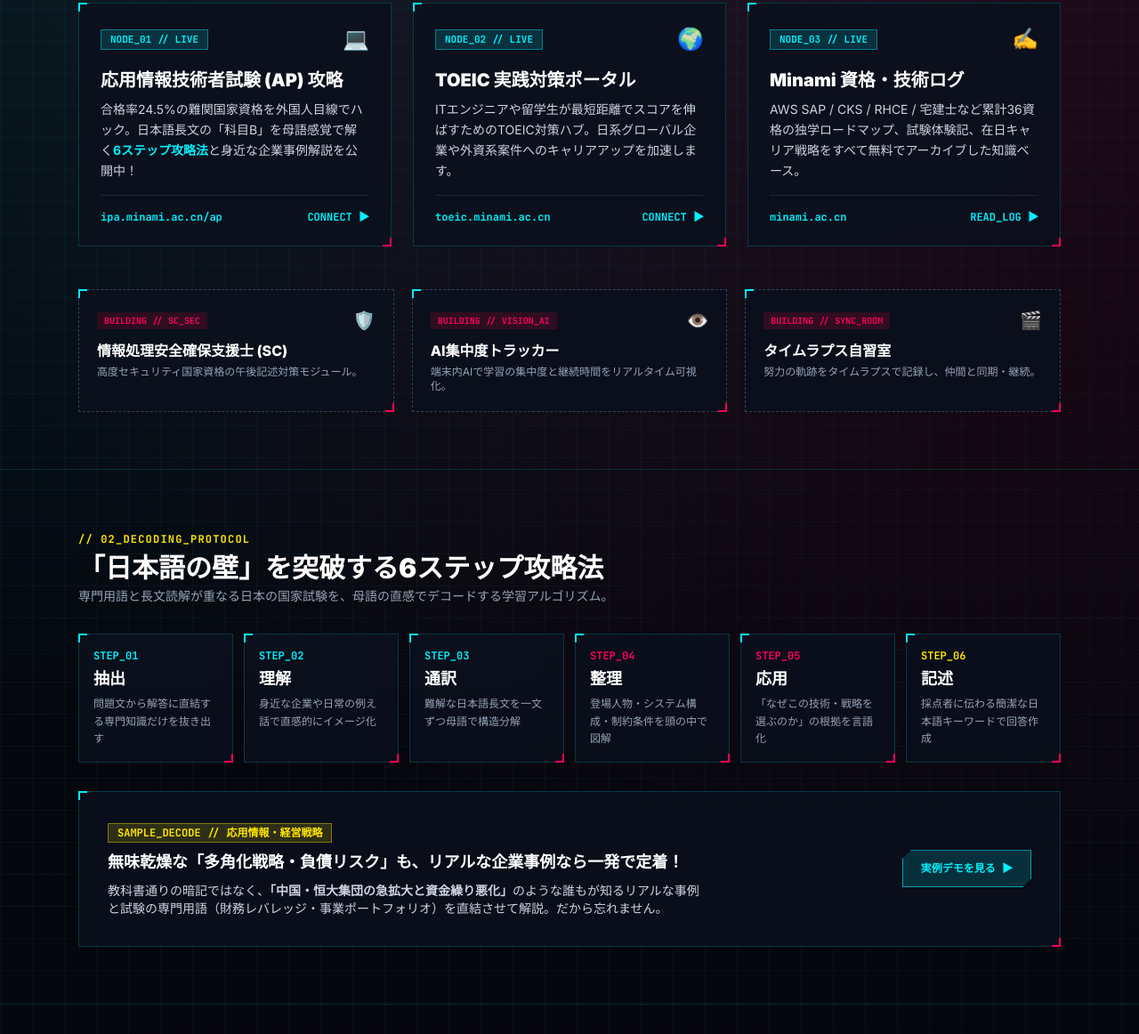
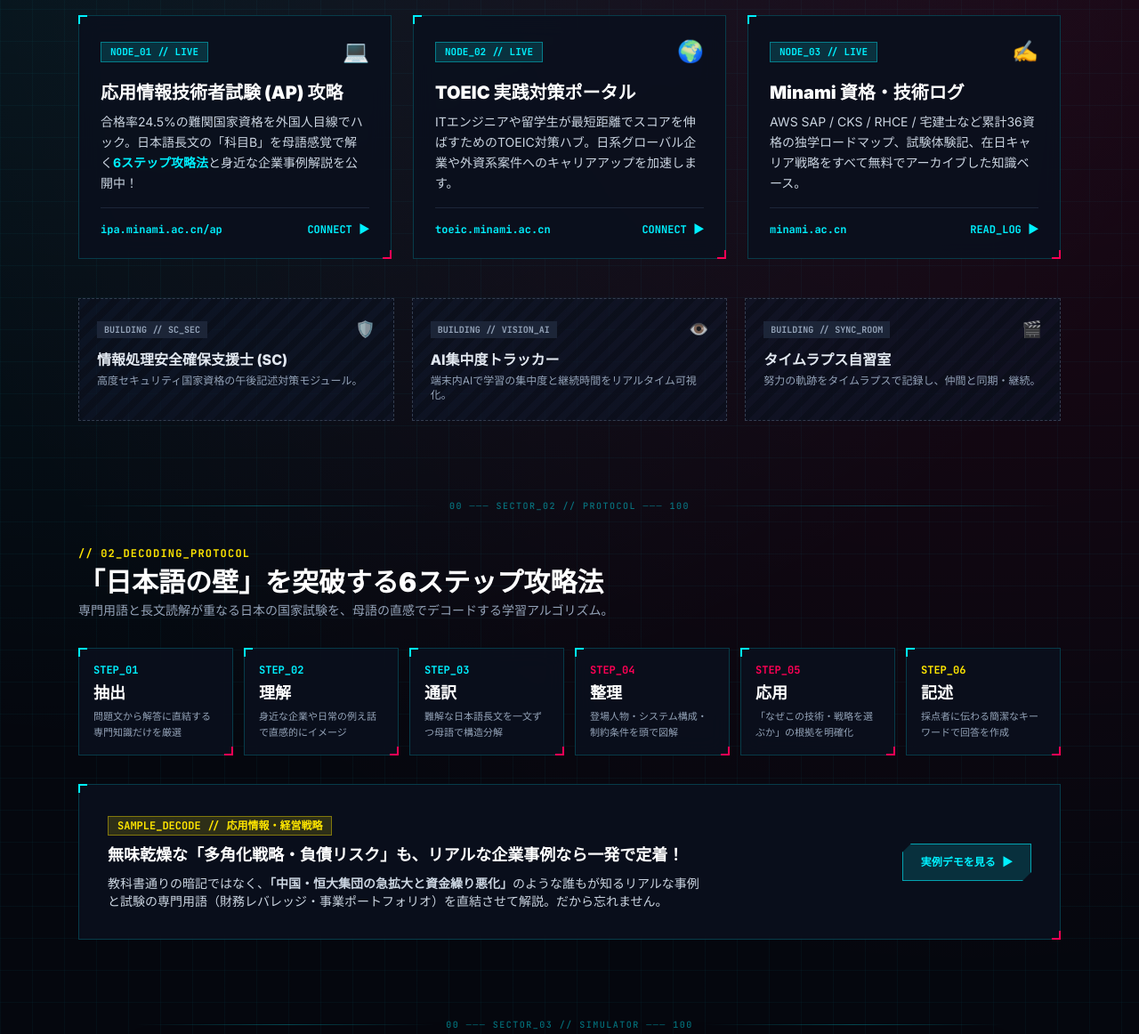
Before and after one commit to roiminami/FOUCUSLINK, a plain HTML site: page index.html in a window 1280 px wide. Shown: the part 926-2088 px from the top of the page at 89% size. Drawn offline with nearby package versions, Linux system fonts and the light colour scheme.

Commit message:
Update index.html

```diff
--- a/index.html
+++ b/index.html
@@ -18,19 +18,24 @@
       --cyber-orange: #ff6b00;
     }
 
+    html, body {
+      overflow-x: hidden;
+      max-width: 100%;
+    }
+
     body {
       font-family: 'Inter', 'Noto Sans JP', -apple-system, BlinkMacSystemFont, sans-serif;
       background-color: var(--bg-void);
       color: #e2e8f0;
       background-image:
-        radial-gradient(circle at 15% 10%, rgba(0, 240, 255, 0.12), transparent 38%),
-        radial-gradient(circle at 85% 20%, rgba(255, 0, 85, 0.12), transparent 38%),
-        linear-gradient(rgba(0, 240, 255, 0.04) 1px, transparent 1px),
-        linear-gradient(90deg, rgba(0, 240, 255, 0.04) 1px, transparent 1px);
+        radial-gradient(circle at 15% 10%, rgba(0, 240, 255, 0.11), transparent 38%),
+        radial-gradient(circle at 85% 20%, rgba(255, 0, 85, 0.11), transparent 38%),
+        linear-gradient(rgba(0, 240, 255, 0.035) 1px, transparent 1px),
+        linear-gradient(90deg, rgba(0, 240, 255, 0.035) 1px, transparent 1px);
       background-size: 100% 100%, 100% 100%, 36px 36px, 36px 36px;
     }
 
-    /* 轻微 CRT 扫描线氛围层（不遮挡阅读） */
+    /* 轻微 CRT 扫描线氛围层 */
     body::after {
       content: "";
       position: fixed;
@@ -41,7 +46,7 @@
         0deg,
         rgba(0, 0, 0, 0) 0px,
         rgba(0, 0, 0, 0) 3px,
-        rgba(0, 240, 255, 0.018) 4px
+        rgba(0, 240, 255, 0.016) 4px
       );
     }
 
@@ -59,12 +64,13 @@
       filter: brightness(1.12);
     }
 
-    /* 赛博 HUD 卡片与四隅瞄准框 */
+    /* 精确对齐四隅准星的硬朗 HUD 卡片 */
     .cyber-card {
       position: relative;
-      background: rgba(11, 16, 29, 0.88);
+      border-radius: 0 !important;
+      background: rgba(11, 16, 29, 0.9);
       backdrop-filter: blur(12px);
-      border: 1px solid rgba(0, 240, 255, 0.18);
+      border: 1px solid rgba(0, 240, 255, 0.2);
       transition: transform 0.24s cubic-bezier(0.34, 1.56, 0.64, 1), border-color 0.2s ease, box-shadow 0.2s ease;
     }
     .cyber-card::before,
@@ -74,6 +80,7 @@
       width: 10px;
       height: 10px;
       pointer-events: none;
+      z-index: 2;
       transition: all 0.2s ease;
     }
     .cyber-card::before {
@@ -89,14 +96,53 @@
       border-right: 2px solid var(--cyber-magenta);
     }
     .cyber-card:hover {
-      transform: translateY(-5px);
-      border-color: rgba(0, 240, 255, 0.65);
-      box-shadow: 0 0 28px rgba(0, 240, 255, 0.18), inset 0 0 18px rgba(0, 240, 255, 0.05);
+      transform: translateY(-4px);
+      border-color: rgba(0, 240, 255, 0.7);
+      box-shadow: 0 0 26px rgba(0, 240, 255, 0.16), inset 0 0 16px rgba(0, 240, 255, 0.05);
     }
     .cyber-card:hover::before,
     .cyber-card:hover::after {
       width: 16px;
       height: 16px;
+    }
+
+    /* 开发中模块：全息幽灵线框态（低饱和降噪，不抢主视觉） */
+    .cyber-ghost {
+      position: relative;
+      border-radius: 0 !important;
+      background:
+        repeating-linear-gradient(
+          -45deg,
+          rgba(15, 23, 42, 0.65),
+          rgba(15, 23, 42, 0.65) 8px,
+          rgba(11, 16, 29, 0.85) 8px,
+          rgba(11, 16, 29, 0.85) 16px
+        );
+      border: 1px dashed rgba(100, 116, 139, 0.45);
+      transition: all 0.22s ease;
+    }
+    .cyber-ghost:hover {
+      transform: translateY(-3px);
+      border-color: rgba(255, 0, 85, 0.65);
+      box-shadow: 0 0 20px rgba(255, 0, 85, 0.14);
+    }
+
+    /* 赛博坐标标尺分割线 */
+    .cyber-ruler {
+      display: flex;
+      align-items: center;
+      gap: 12px;
+      font-family: 'JetBrains Mono', monospace;
+      font-size: 10px;
+      color: rgba(0, 240, 255, 0.45);
+      letter-spacing: 0.15em;
+    }
+    .cyber-ruler::before,
+    .cyber-ruler::after {
+      content: "";
+      flex: 1;
+      height: 1px;
+      background: linear-gradient(90deg, transparent, rgba(0, 240, 255, 0.28), transparent);
     }
 
     .neon-text-cyan {
@@ -123,8 +169,8 @@
 </head>
 <body class="antialiased selection:bg-[#00f0ff] selection:text-[#05070e]">
 
-  <!-- 1. 主导航栏（赛博 HUD 控制台风格，防折行设计） -->
-  <header class="relative z-40 border-b border-[#00f0ff]/20 bg-[#05070e]/90 backdrop-blur-md">
+  <!-- 1. 主导航栏（赛博 HUD 控制台风格） -->
+  <header class="relative z-40 border-b border-[#00f0ff]/20 bg-[#05070e]/92 backdrop-blur-md">
     <div class="max-w-6xl mx-auto px-4 sm:px-6 h-16 flex items-center justify-between gap-4">
       <a href="#" class="flex items-center gap-3 shrink-0 group">
         <div class="w-9 h-9 cyber-btn bg-gradient-to-br from-[#00f0ff] to-[#ff0055] p-[1.5px] shadow-[0_0_15px_rgba(0,240,255,0.4)]">
@@ -161,7 +207,7 @@
   <main>
 
     <!-- 2. Hero 首屏：赛博指令区 + Mascot 全息伴学终端 -->
-    <section class="relative overflow-hidden pt-12 pb-20 sm:pt-16 sm:pb-24">
+    <section class="relative pt-12 pb-20 sm:pt-16 sm:pb-24">
       <div class="max-w-6xl mx-auto px-4 sm:px-6">
         <div class="grid lg:grid-cols-12 gap-10 items-center">
 
@@ -213,9 +259,9 @@
           <!-- 右侧 Mascot 全息伴学终端 -->
           <div class="lg:col-span-5 flex justify-center">
             <div class="relative w-full max-w-[420px] float-hud">
-              <div class="absolute -inset-1.5 rounded-2xl cyber-aura blur-md opacity-60"></div>
+              <div class="absolute -inset-1 cyber-aura blur-md opacity-55"></div>
 
-              <div class="relative bg-[#080c17] border border-[#00f0ff]/50 rounded-2xl p-4 shadow-[0_0_40px_rgba(0,240,255,0.2)]">
+              <div class="relative bg-[#080c17] border border-[#00f0ff]/55 p-4 shadow-[0_0_40px_rgba(0,240,255,0.18)]">
                 <!-- HUD 顶栏 -->
                 <div class="flex items-center justify-between pb-3 mb-3 border-b border-[#00f0ff]/20 font-mono-code text-[11px]">
                   <div class="flex items-center gap-2">
@@ -225,8 +271,8 @@
                   <span class="text-[#ffe600] font-bold">● ONLINE</span>
                 </div>
 
-                <!-- 吉祥物全息影像框（同目录放置 hero-mascot.jpg） -->
-                <div class="relative rounded-xl overflow-hidden border border-[#00f0ff]/40 bg-[#111827] aspect-[16/10]">
+                <!-- 吉祥物全息影像框 -->
+                <div class="relative overflow-hidden border border-[#00f0ff]/40 bg-[#111827] aspect-[16/10]">
                   <img src="hero-mascot.jpg" alt="FocusLink サイバー学習マスコット" class="w-full h-full object-cover hover:scale-105 transition-transform duration-500" />
                   <div class="absolute top-2.5 left-2.5 px-2.5 py-1 bg-[#05070e]/90 border border-[#00f0ff]/60 font-mono-code text-[10px] font-bold text-[#00f0ff]">
                     FOCUS_SYNC: <span id="live-focus">97.4</span>%
@@ -237,7 +283,7 @@
                 </div>
 
                 <!-- 赛博终端输出 -->
-                <div class="mt-3 bg-[#05070e] border border-slate-800 rounded-xl p-3 font-mono-code text-[11px] leading-relaxed">
+                <div class="mt-3 bg-[#05070e] border border-slate-800 p-3 font-mono-code text-[11px] leading-relaxed">
                   <div class="text-[#00f0ff]">root@focuslink:~# ./deploy_study --target AP</div>
                   <div class="text-slate-300 mt-1">
                     [OK] 科目B 6段階読解プロトコル起動<br/>
@@ -252,9 +298,11 @@
       </div>
     </section>
 
-    <!-- 3. 学習ポータル（已上线学习网站 + 即将上线节点） -->
-    <section id="services" class="border-t border-[#00f0ff]/15 py-16">
+    <!-- 3. 学習ポータル（已上线学习网站 + 全息幽灵态开发中节点） -->
+    <section id="services" class="pt-6 pb-16">
       <div class="max-w-6xl mx-auto px-4 sm:px-6 space-y-10">
+        <div class="cyber-ruler">00 ─── SECTOR_01 // NODES ─── 100</div>
+
         <div class="flex flex-col sm:flex-row sm:items-end justify-between gap-4">
           <div>
             <span class="font-mono-code text-xs font-bold tracking-widest text-[#00f0ff]">// 01_ACTIVE_LEARNING_NODES</span>
@@ -263,11 +311,11 @@
           </div>
           <div class="flex items-center gap-2.5 font-mono-code text-xs font-bold shrink-0">
             <span class="px-3 py-1 bg-[#00f0ff]/10 text-[#00f0ff] border border-[#00f0ff]/40">● ONLINE_NOW</span>
-            <span class="px-3 py-1 bg-[#ff0055]/10 text-[#ff0055] border border-[#ff0055]/40">◌ IN_DEV</span>
+            <span class="px-3 py-1 bg-slate-800/80 text-slate-400 border border-slate-700">◌ IN_DEV</span>
           </div>
         </div>
 
-        <!-- 3个已公开学习网站 -->
+        <!-- 3个已公开学习网站（高对比主视觉） -->
         <div class="grid md:grid-cols-3 gap-6">
           <a href="https://ipa.minami.ac.cn/ap" target="_blank" rel="noopener"
              class="cyber-card p-6 flex flex-col justify-between group">
@@ -287,7 +335,7 @@
             </div>
           </a>
 
-          <a href="https://toeic.minami.ac.cn/" target="_blank" rel="noopener"
+          <a href="https://toeic.minami.ac.cn" target="_blank" rel="noopener"
              class="cyber-card p-6 flex flex-col justify-between group">
             <div>
               <div class="flex items-center justify-between mb-4 font-mono-code">
@@ -305,7 +353,7 @@
             </div>
           </a>
 
-          <a href="https://minami.ac.cn/" target="_blank" rel="noopener"
+          <a href="https://minami.ac.cn" target="_blank" rel="noopener"
              class="cyber-card p-6 flex flex-col justify-between group">
             <div>
               <div class="flex items-center justify-between mb-4 font-mono-code">
@@ -324,44 +372,46 @@
           </a>
         </div>
 
-        <!-- 即将上线节点 -->
-        <div class="grid md:grid-cols-3 gap-5 pt-2">
+        <!-- 即将上线节点（全息幽灵线框态，主次分明） -->
+        <div class="grid md:grid-cols-3 gap-5 pt-1">
           <div onclick="openWipModal('🛡️ 情報処理安全確保支援士 (SC) 攻略', '応用情報(AP)合格後の次のステップとして、高度セキュリティ国家資格（スキルレベル4）の午後記述対策と多言語解説モジュールを構築中です。')"
-               class="cyber-card cursor-pointer border-dashed border-slate-700 hover:border-[#ff0055] p-5">
+               class="cyber-ghost cursor-pointer p-5 group">
             <div class="flex items-center justify-between mb-2 font-mono-code">
-              <span class="px-2 py-0.5 bg-[#ff0055]/15 text-[#ff0055] text-[10px] font-bold">BUILDING // SC_SEC</span>
-              <span class="text-xl">🛡️</span>
+              <span class="px-2 py-0.5 bg-slate-800/90 text-slate-400 group-hover:text-[#ff0055] text-[10px] font-bold transition">BUILDING // SC_SEC</span>
+              <span class="text-lg opacity-75 group-hover:opacity-100 transition">🛡️</span>
             </div>
-            <h4 class="text-base font-extrabold text-white mb-1">情報処理安全確保支援士 (SC)</h4>
+            <h4 class="text-base font-extrabold text-slate-200 group-hover:text-white mb-1 transition">情報処理安全確保支援士 (SC)</h4>
             <p class="text-xs text-slate-400">高度セキュリティ国家資格の午後記述対策モジュール。</p>
           </div>
 
           <div onclick="openWipModal('👁️ AI集中度トラッカー（Edge AI）', 'スマホを机に置くだけで、端末内のAIが視線や姿勢から集中度スコアをリアルタイム解析。サーバーに映像を送らないプライバシー保護設計です。')"
-               class="cyber-card cursor-pointer border-dashed border-slate-700 hover:border-[#ff0055] p-5">
+               class="cyber-ghost cursor-pointer p-5 group">
             <div class="flex items-center justify-between mb-2 font-mono-code">
-              <span class="px-2 py-0.5 bg-[#ff0055]/15 text-[#ff0055] text-[10px] font-bold">BUILDING // VISION_AI</span>
-              <span class="text-xl">👁️</span>
+              <span class="px-2 py-0.5 bg-slate-800/90 text-slate-400 group-hover:text-[#ff0055] text-[10px] font-bold transition">BUILDING // VISION_AI</span>
+              <span class="text-lg opacity-75 group-hover:opacity-100 transition">👁️</span>
             </div>
-            <h4 class="text-base font-extrabold text-white mb-1">AI集中度トラッカー</h4>
+            <h4 class="text-base font-extrabold text-slate-200 group-hover:text-white mb-1 transition">AI集中度トラッカー</h4>
             <p class="text-xs text-slate-400">端末内AIで学習の集中度と継続時間をリアルタイム可視化。</p>
           </div>
 
           <div onclick="openWipModal('🎬 タイムラプス自習室', '勉強の様子をタイムラプス動画で記録して仲間とシェア！一人だとサボりがちな資格勉強も、同じ目標を持つ仲間と接続すれば楽しく続きます。')"
-               class="cyber-card cursor-pointer border-dashed border-slate-700 hover:border-[#ff0055] p-5">
+               class="cyber-ghost cursor-pointer p-5 group">
             <div class="flex items-center justify-between mb-2 font-mono-code">
-              <span class="px-2 py-0.5 bg-[#ff0055]/15 text-[#ff0055] text-[10px] font-bold">BUILDING // SYNC_ROOM</span>
-              <span class="text-xl">🎬</span>
+              <span class="px-2 py-0.5 bg-slate-800/90 text-slate-400 group-hover:text-[#ff0055] text-[10px] font-bold transition">BUILDING // SYNC_ROOM</span>
+              <span class="text-lg opacity-75 group-hover:opacity-100 transition">🎬</span>
             </div>
-            <h4 class="text-base font-extrabold text-white mb-1">タイムラプス自習室</h4>
+            <h4 class="text-base font-extrabold text-slate-200 group-hover:text-white mb-1 transition">タイムラプス自習室</h4>
             <p class="text-xs text-slate-400">努力の軌跡をタイムラプスで記録し、仲間と同期・継続。</p>
           </div>
         </div>
       </div>
     </section>
 
-    <!-- 4. 独创学习方法论：6ステップ攻略プロトコル -->
-    <section id="method" class="border-t border-[#00f0ff]/15 py-16">
+    <!-- 4. 独创学习方法论：6ステップ攻略プロトコル（严格控制 3 行对齐，消除孤字） -->
+    <section id="method" class="pt-6 pb-16">
       <div class="max-w-6xl mx-auto px-4 sm:px-6 space-y-8">
+        <div class="cyber-ruler">00 ─── SECTOR_02 // PROTOCOL ─── 100</div>
+
         <div>
           <span class="font-mono-code text-xs font-bold tracking-widest text-[#ffe600]">// 02_DECODING_PROTOCOL</span>
           <h2 class="text-3xl font-black text-white mt-1">「日本語の壁」を突破する6ステップ攻略法</h2>
@@ -372,32 +422,32 @@
           <div class="cyber-card p-4">
             <div class="font-mono-code text-xs text-[#00f0ff] font-bold">STEP_01</div>
             <div class="text-lg font-black text-white my-1">抽出</div>
-            <p class="text-xs text-slate-400 leading-relaxed">問題文から解答に直結する専門知識だけを抜き出す</p>
+            <p class="text-[11px] text-slate-400 leading-[1.6]">問題文から解答に直結する専門知識だけを厳選</p>
           </div>
           <div class="cyber-card p-4">
             <div class="font-mono-code text-xs text-[#00f0ff] font-bold">STEP_02</div>
             <div class="text-lg font-black text-white my-1">理解</div>
-            <p class="text-xs text-slate-400 leading-relaxed">身近な企業や日常の例え話で直感的にイメージ化</p>
+            <p class="text-[11px] text-slate-400 leading-[1.6]">身近な企業や日常の例え話で直感的にイメージ</p>
           </div>
           <div class="cyber-card p-4">
             <div class="font-mono-code text-xs text-[#00f0ff] font-bold">STEP_03</div>
             <div class="text-lg font-black text-white my-1">通訳</div>
-            <p class="text-xs text-slate-400 leading-relaxed">難解な日本語長文を一文ずつ母語で構造分解</p>
+            <p class="text-[11px] text-slate-400 leading-[1.6]">難解な日本語長文を一文ずつ母語で構造分解</p>
           </div>
           <div class="cyber-card p-4">
             <div class="font-mono-code text-xs text-[#ff0055] font-bold">STEP_04</div>
             <div class="text-lg font-black text-white my-1">整理</div>
-            <p class="text-xs text-slate-400 leading-relaxed">登場人物・システム構成・制約条件を頭の中で図解</p>
+            <p class="text-[11px] text-slate-400 leading-[1.6]">登場人物・システム構成・制約条件を頭で図解</p>
           </div>
           <div class="cyber-card p-4">
             <div class="font-mono-code text-xs text-[#ff0055] font-bold">STEP_05</div>
             <div class="text-lg font-black text-white my-1">応用</div>
-            <p class="text-xs text-slate-400 leading-relaxed">「なぜこの技術・戦略を選ぶのか」の根拠を言語化</p>
+            <p class="text-[11px] text-slate-400 leading-[1.6]">「なぜこの技術・戦略を選ぶか」の根拠を明確化</p>
           </div>
           <div class="cyber-card p-4">
             <div class="font-mono-code text-xs text-[#ffe600] font-bold">STEP_06</div>
             <div class="text-lg font-black text-white my-1">記述</div>
-            <p class="text-xs text-slate-400 leading-relaxed">採点者に伝わる簡潔な日本語キーワードで回答作成</p>
+            <p class="text-[11px] text-slate-400 leading-[1.6]">採点者に伝わる簡潔なキーワードで回答を作成</p>
           </div>
         </div>
 
@@ -418,9 +468,11 @@
     </section>
 
     <!-- 5. 高度専門職（HSP）永住短縮ポイント試算器 -->
-    <section id="hsp" class="border-t border-[#00f0ff]/15 py-16">
-      <div class="max-w-5xl mx-auto px-4 sm:px-6">
-        <div class="cyber-card p-6 sm:p-10 shadow-[0_0_45px_rgba(255,0,85,0.12)]">
+    <section id="hsp" class="pt-6 pb-16">
+      <div class="max-w-5xl mx-auto px-4 sm:px-6 space-y-8">
+        <div class="cyber-ruler">00 ─── SECTOR_03 // SIMULATOR ─── 100</div>
+
+        <div class="cyber-card p-6 sm:p-10 shadow-[0_0_45px_rgba(255,0,85,0.1)]">
           <div class="mb-6">
             <span class="font-mono-code text-xs font-bold tracking-widest text-[#ff0055]">// 03_HSP_VISA_SIMULATOR</span>
             <h2 class="text-2xl sm:text-3xl font-black text-white mt-1">⚡ 高度専門職（HSP）永住短縮ポイント試算</h2>
@@ -526,8 +578,10 @@
     </section>
 
     <!-- 6. 运营者・创作者档案（36资格矩阵） -->
-    <section id="creator" class="border-t border-[#00f0ff]/15 py-16">
-      <div class="max-w-6xl mx-auto px-4 sm:px-6 space-y-6">
+    <section id="creator" class="pt-6 pb-16">
+      <div class="max-w-6xl mx-auto px-4 sm:px-6 space-y-8">
+        <div class="cyber-ruler">00 ─── SECTOR_04 // ARCHIVE ─── 100</div>
+
         <div>
           <span class="font-mono-code text-xs font-bold tracking-widest text-[#00f0ff]">// 04_CREATOR_ARCHIVE</span>
           <h2 class="text-3xl font-black text-white mt-1">運営者プロフィール＆保有資格マトリクス</h2>
@@ -579,8 +633,10 @@
     </section>
 
     <!-- 7. 学习社群入口：学搭俱乐部 -->
-    <section id="community" class="border-t border-[#00f0ff]/15 py-16">
-      <div class="max-w-5xl mx-auto px-4 sm:px-6">
+    <section id="community" class="pt-6 pb-20">
+      <div class="max-w-5xl mx-auto px-4 sm:px-6 space-y-8">
+        <div class="cyber-ruler">00 ─── SECTOR_05 // NETWORK ─── 100</div>
+
         <div class="cyber-card p-7 sm:p-9 flex flex-col md:flex-row items-center justify-between gap-6 border-[#ff0055]/45">
           <div class="space-y-2">
             <div class="font-mono-code text-xs font-bold text-[#ff0055]">// 05_PEER_NETWORK</div>
```
